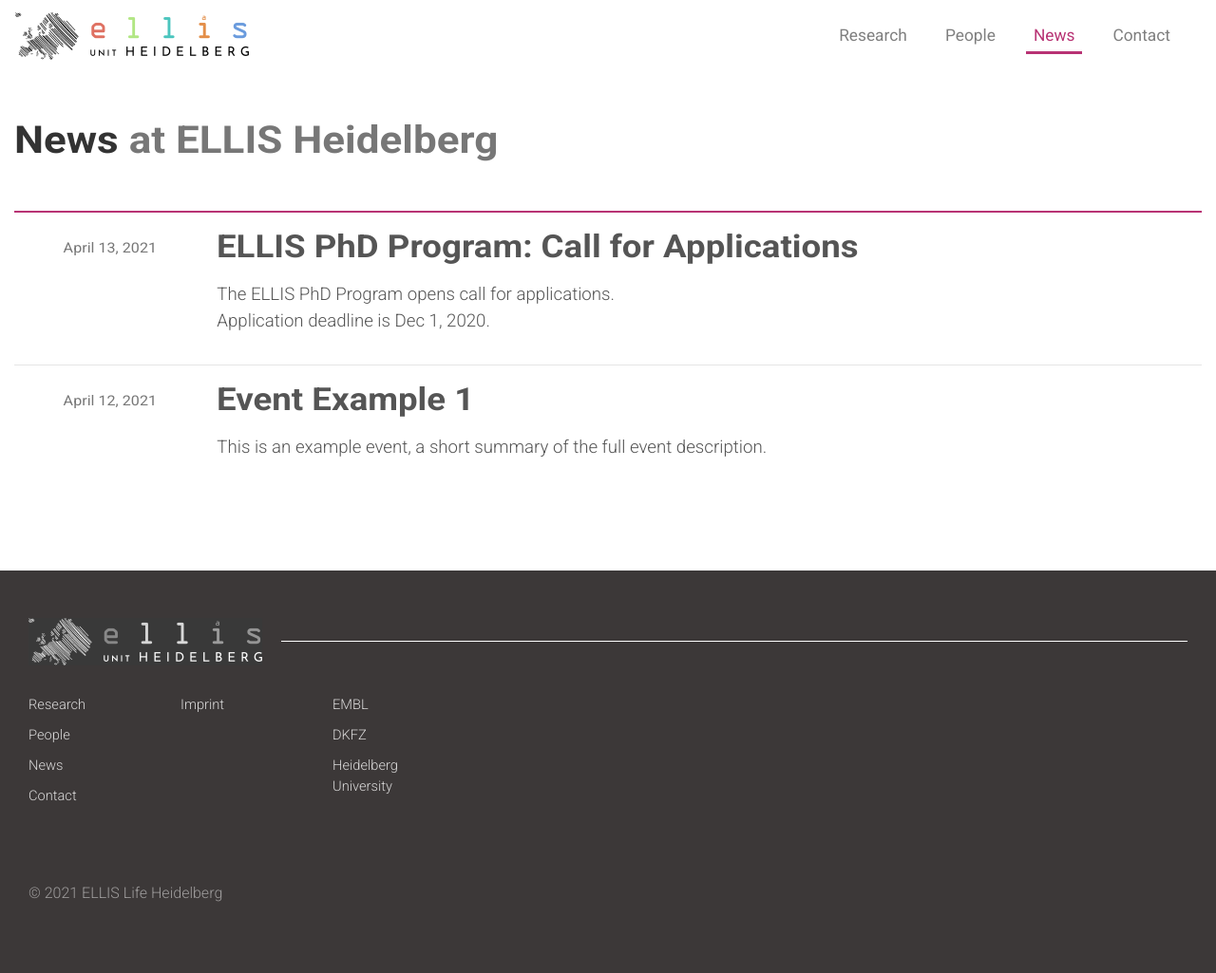
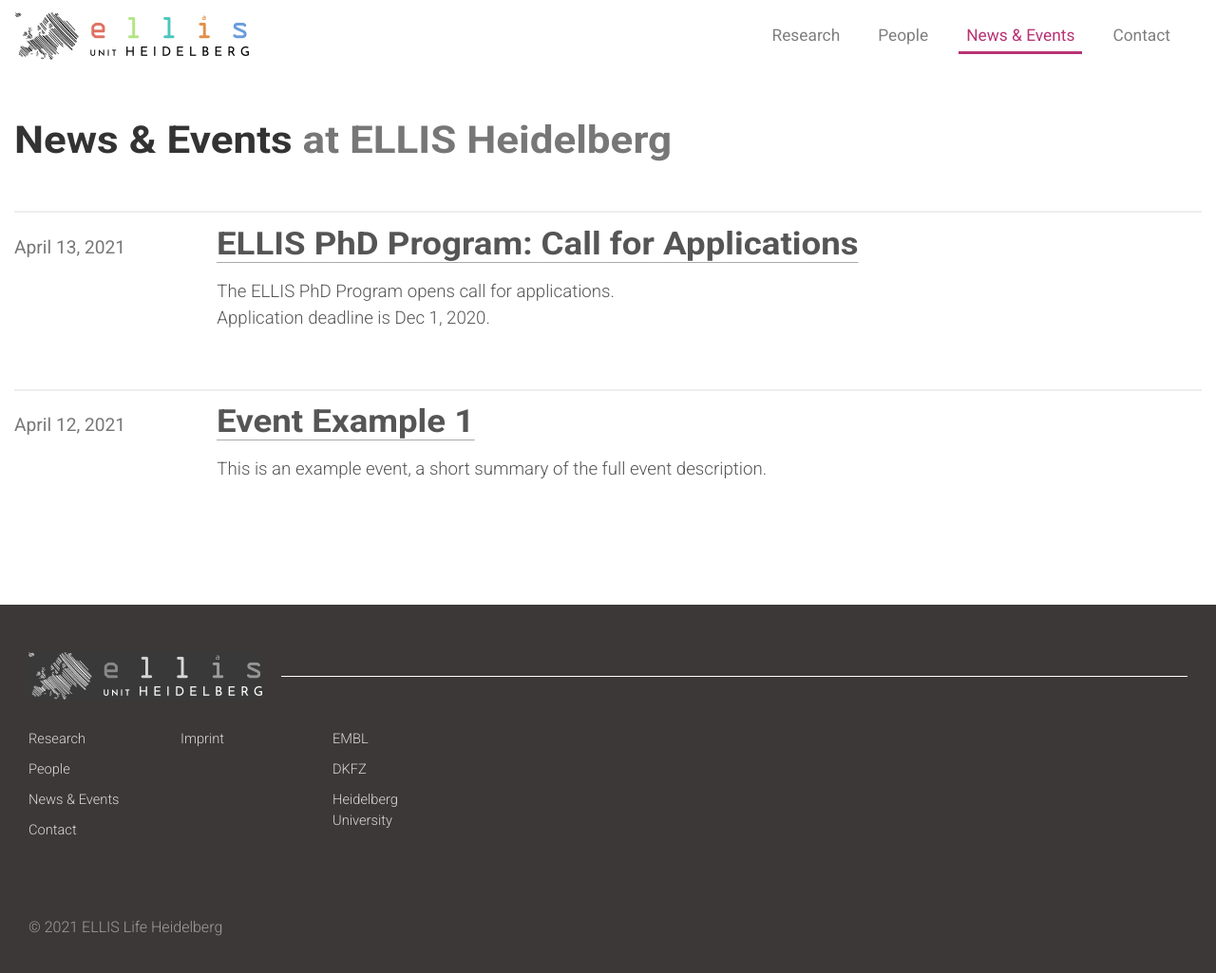
Before and after one commit to n-govindarajan/ellis-life-hd.github.io, a Jekyll site: the page built from pages/3-news.md, in a window 1280 px wide. Shown: the top 1025 px of the page at 95% size. Built offline with Jekyll 4.4.1, drawn with Linux system fonts in a browser that asks for light colours.

Commit message:
Improve event management

```diff
--- a/_config.yml
+++ b/_config.yml
@@ -9,3 +9,4 @@
   style: compressed
   load_paths:
     - _sass/bootstrap
+future: true
--- a/_includes/news-shortlist.html
+++ b/_includes/news-shortlist.html
@@ -4,7 +4,11 @@
 	<a href="{{ post.url }}">
 		<p class="news-new">NEW</p>
 		<h1>{{ post.title }}</h1>
-		<h2>{{ post.excerpt }}</h2>
+		{% if post.event_title %}
+            <h2>{{ post.event_title }}</h2>
+        {% else %}
+            <h2>{{ post.excerpt }}</h2>
+        {% endif %}
 	</a>
         {% endfor %}
     </div>
--- a/assets/css/style.scss
+++ b/assets/css/style.scss
@@ -219,7 +219,7 @@
   border-radius: 20px;
   transition: transform .3s ease-out;
   a {
-	  padding: 2em 3em;
+	  padding: 1.5em 3em;
 	  display: block;
 	  text-decoration: none;
 	  color: inherit;
@@ -518,12 +518,14 @@
 }
 
 .date {
-  font-size: 11pt;
+  font-size: 1.2em;
   font-weight: 400;
   color: #777;
-  transform: scaleX(1.1);
-  transform-origin: 0;
   margin-top: 10px;
+}
+
+.future-date {
+  color: $primary;
 }
 
 .carousel-inner img {
@@ -563,6 +565,47 @@
   }
 }
 
+.news-tile {
+  &:not(:last-child) {
+    margin-bottom: 2em;
+  }
+  hr {
+    margin-bottom: 0;
+    border: 1px solid #EEE;
+    transition: all 0.2s ease-in-out;
+  }
+  &:hover {
+    hr {
+      @extend %hr-primary;
+    }
+  }
+  a {
+    &:hover {
+      color: $primary;
+    }
+    color: inherit;
+    text-decoration: none;
+    border-bottom: 1px solid $leadlightgrey;
+
+    &:hover {
+      color: $primary;
+      border-bottom: 1px solid $primary;
+    }
+  }
+  p {
+    text-align: left;
+  }
+}
+
+.event-info {
+  .event-subtitle {
+    font-size: 1.3em;
+  }
+  .event-person {
+    margin-bottom: 0;
+    font-size: 1.3em;
+  }
+}
 
 #header-main {
 	display: flex;
--- a/pages/3-news.md
+++ b/pages/3-news.md
@@ -1,26 +1,31 @@
 ---
 layout: default
-title: News
+title: News & Events
 permalink: /news/
 ---
 
-**News** at ELLIS Heidelberg
-=========================
+**News & Events** at ELLIS Heidelberg
+=====================================
 
-<hr class="hr-primary">
 {% for post in site.posts %}
-<div class="row">
-  <div class="col-2 text-center">
-    <p class="date">{{ post.date | date: "%B %d, %Y"}}</p>
+<div class="news-tile">
+  <hr />
+  <div class="row py-vw1">
+    <div class="col-2 text-center">
+      {% if post.date > site.time %}
+        <p class="date future-date">{{ post.date | date: "%B %d, %Y"}}</p>
+      {% else %}
+        <p class="date">{{ post.date | date: "%B %d, %Y"}}</p>
+      {% endif %}
+    </div>
+    <div class="col-10">
+      <h2><a class="plain" href="{{ post.url }}">{{ post.title }}</a></h2>
+      {% if post.event_title %}
+        <p>{{ post.event_title }}</p>
+      {% else %}
+        <p>{{ post.excerpt }}</p>
+      {% endif %}
+    </div>
   </div>
-  <div class="col-10">
-    <h2><a class="plain" href="{{ post.url }}">{{ post.title }}</a></h2>
-    <p>{{ post.excerpt }}</p>
-  </div>
-  {% if forloop.last != true %}
-  <div class="col-12">
-    <hr>
-  </div>
-  {% endif %}
 </div>
 {% endfor %}
```
Also changed, not shown: _layouts/post.html (+22 -1 lines).
